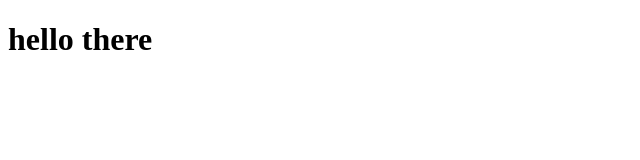
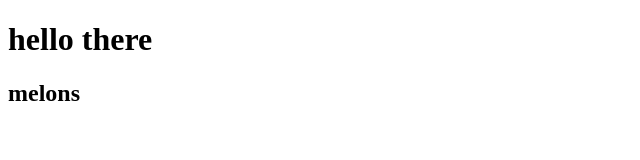
Before and after one commit to jamesbrowncharles/myapi3, a plain HTML site: page index.html in a window 1280 px wide. Shown: the whole page, without its empty margins (0-640 px from the left). Drawn offline with Linux system fonts and the light colour scheme.

Commit message:
added index.js

```diff
--- a/index.html
+++ b/index.html
@@ -7,6 +7,7 @@
 </head>
 <body>
     <h1>hello there
+        <h2>melons</h2>
 
     </h1>
 </body>
```
